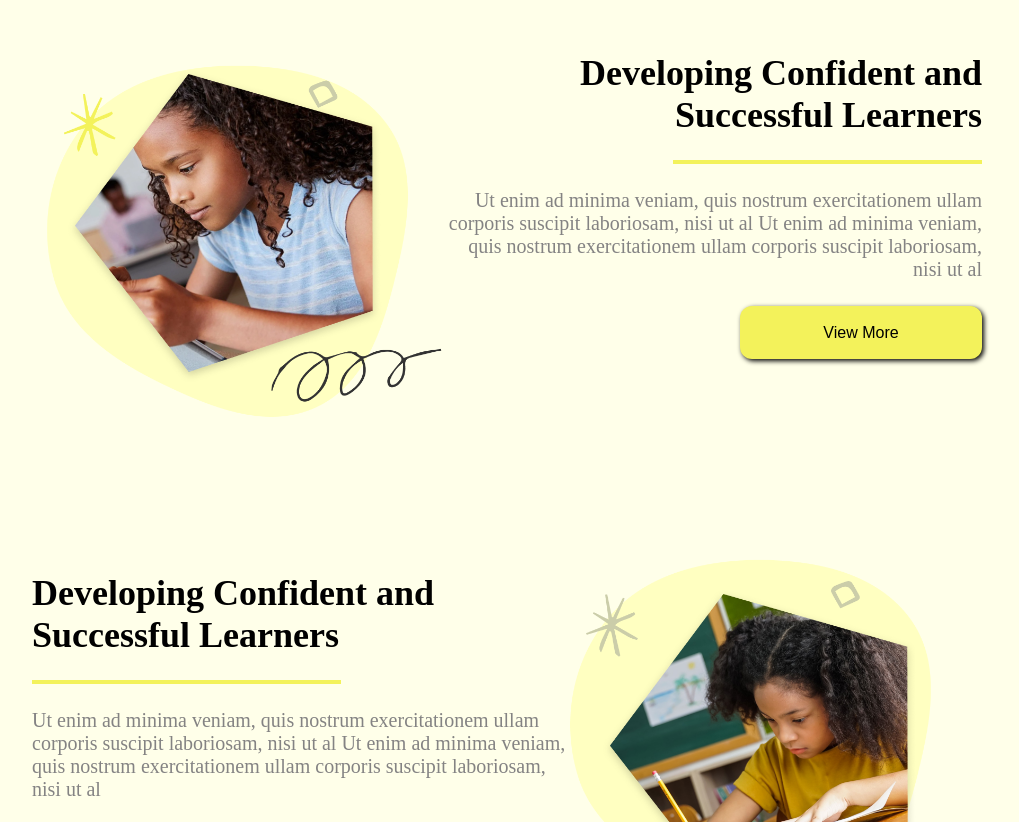
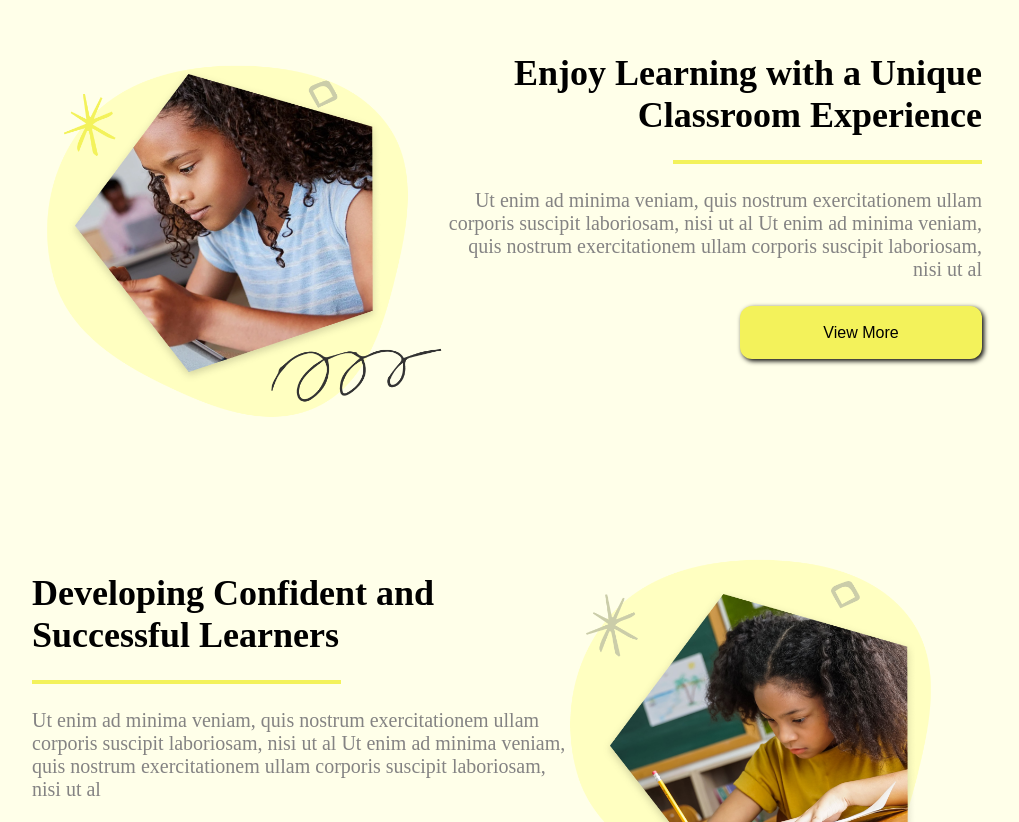
Before and after one commit to alaminakash810/figma_sample_2, a plain HTML site: page index.html in a window 1280 px wide. Shown: the part 1388-2210 px from the top of the page, without its empty margins (148-1167 px from the left). Drawn offline with Linux system fonts and the light colour scheme; a web font is replaced by a local one.

Commit message:
heading change in img-container

```diff
--- a/index.html
+++ b/index.html
@@ -59,7 +59,7 @@
 
             <div class="clearfix right-align" style="margin-bottom:120px;">
                 <img class="img2" src="images/img2.png" alt="internet connection problem">
-                <h1 class="imghead">Developing Confident and<br> Successful Learners</h1>
+                <h1 class="imghead">Enjoy Learning with a Unique<br> Classroom Experience</h1>
                 <hr class="custom-hr-right">
                 <p class="imgtxt">Ut enim ad minima veniam, quis nostrum exercitationem ullam corporis suscipit laboriosam, nisi ut al Ut enim ad minima veniam, quis nostrum exercitationem ullam corporis suscipit laboriosam, nisi ut al</p>
                 <button class="img-btn">View More</button>
```
